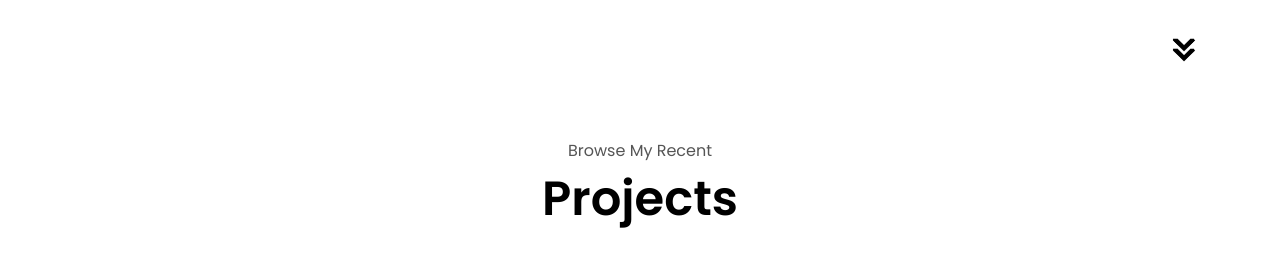
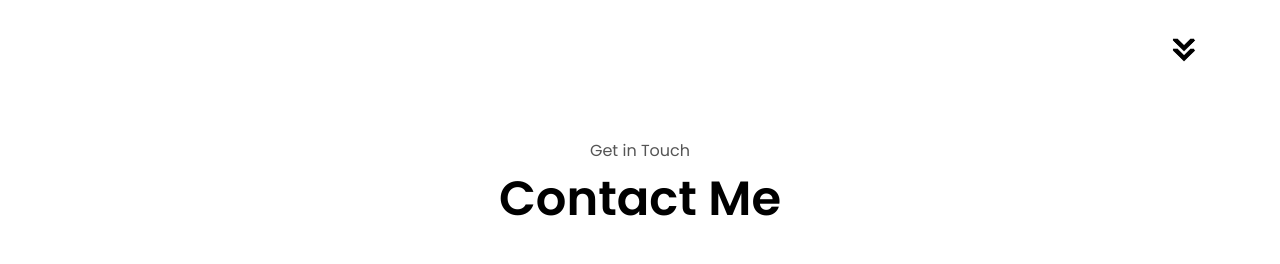
Before and after one commit to RishiBhange/Portfolio, a plain HTML site: page index.html in a window 1280 px wide. Shown: the part 1558-1822 px from the top of the page. Drawn offline with Linux system fonts and the light colour scheme.

Commit message:
Update index.html

```diff
--- a/index.html
+++ b/index.html
@@ -198,7 +198,7 @@
 
   <img src="./assets/arrow.png" alt="Arrow icon" class="icon arrow" onclick="location.href='./#projects'" />
   </section>
-  <section id="projects">
+  <!--<section id="projects">
     <p class="section__text__p1">Browse My Recent</p>
     <h1 class="title">Projects</h1>
     <div class="experience-details-container">
@@ -246,8 +246,8 @@
           </div>
         </div>
       </div>
-    </div>
-    <img src="./assets/arrow.png" alt="Arrow icon" class="icon arrow" onclick="location.href='./#contact'" />
+    </div>-->
+  <img src="./assets/arrow.png" alt="Arrow icon" class="icon arrow" onclick="location.href='./#contact'" />
   </section>
   <section id="contact">
     <p class="section__text__p1">Get in Touch</p>
```
